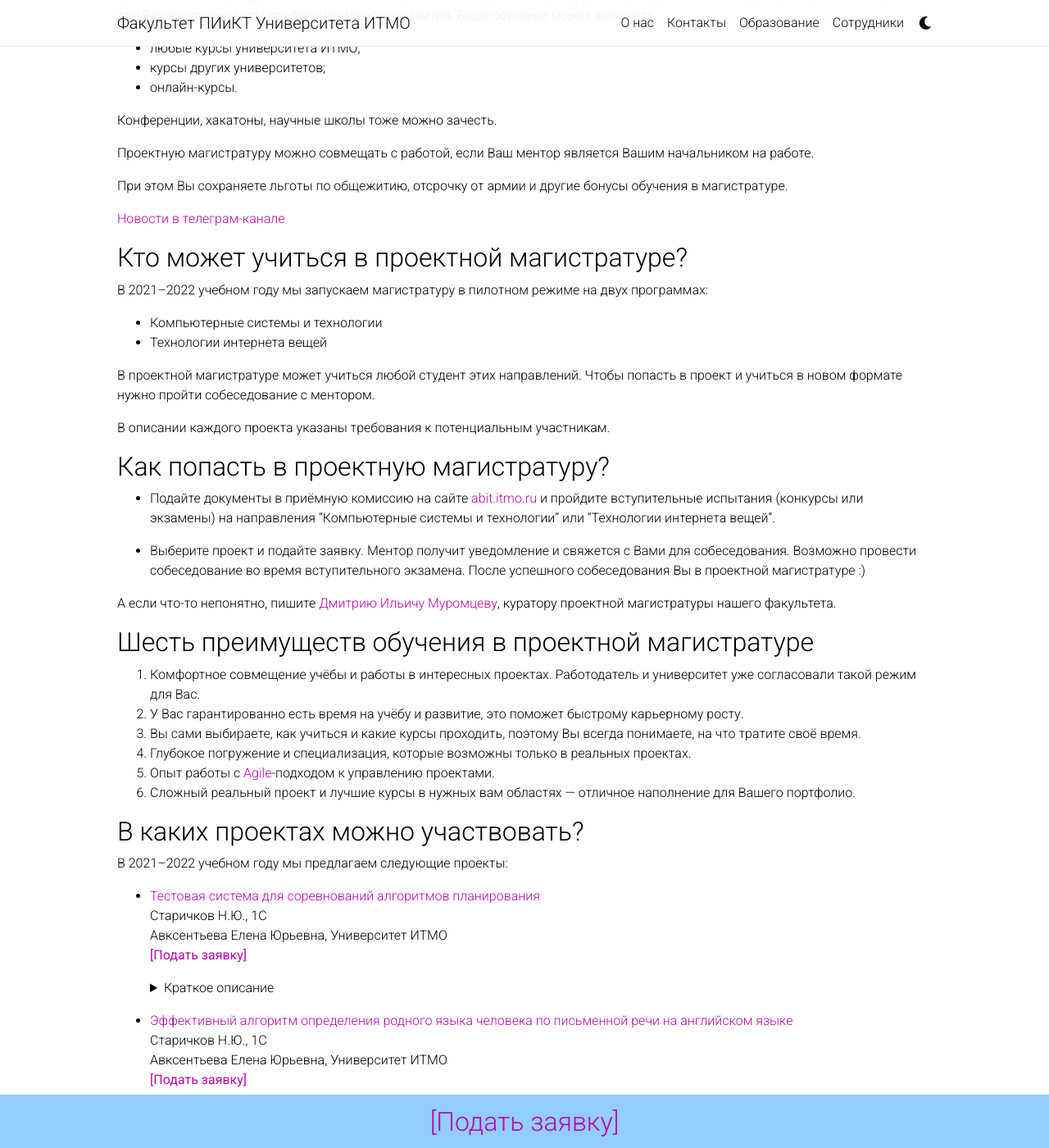
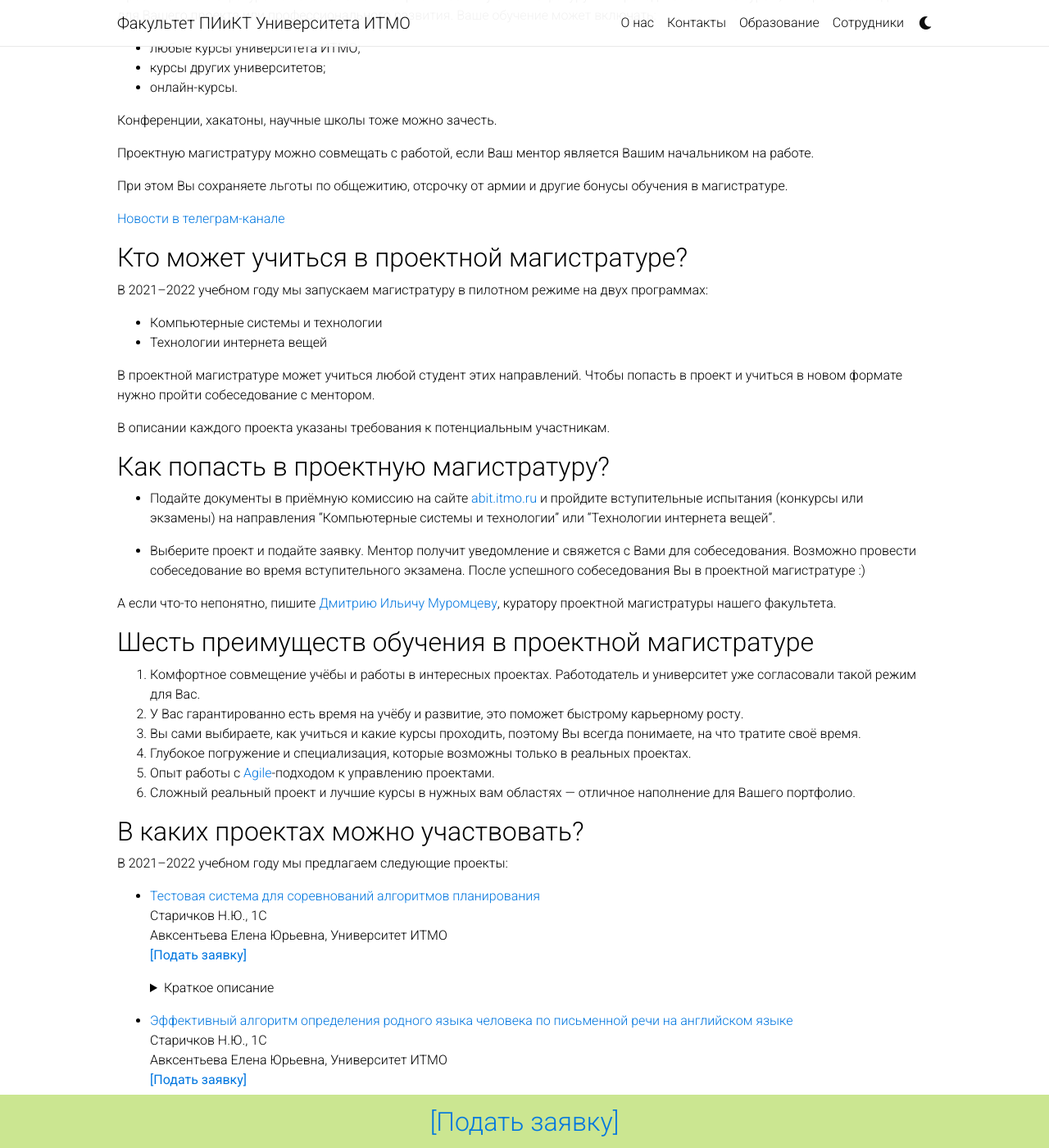
Before and after one commit to itmo-cse/itmo-cse.github.io, a Jekyll site: the page built from _pages/project-based-masters.md, in a window 1280 px wide and 1400 px high, scrolled down 255 px. Shown: the whole window at 82% size. Built offline with Jekyll 4.4.1, drawn with Linux system fonts in a browser that asks for light colours; nearby versions of some CDN libraries; a style sheet for code colours, icons or effects is not loaded.

Commit message:
fix colors

```diff
--- a/_sass/_themes.scss
+++ b/_sass/_themes.scss
@@ -7,9 +7,9 @@
   --global-code-bg-color: #{$code-bg-color-light};
   --global-text-color: #{$black-color};
   --global-text-color-light: #{$grey-color};
-  --global-theme-color: #{$purple-color};
+  --global-theme-color: #{$blue-color};
   --global-hover-color: #{$purple-color};
-  --global-footer-bg-color: #{$blue-color-light};
+  --global-footer-bg-color: #{$footer-green};
   --global-footer-text-color: #{$grey-color-light};
   --global-footer-link-color: #{$white-color};
   --global-distill-app-color: #{$grey-color};
--- a/_sass/_variables.scss
+++ b/_sass/_variables.scss
@@ -23,7 +23,7 @@
 $pink-color:          #f92080 !default;
 $pink-color-light:    #ffdddd !default;
 $yellow-color:        #efcc00 !default;
-
+$footer-green:        #cbe691 !default;
 $grey-color:          #828282 !default;
 $grey-color-light:    lighten($grey-color, 40%);
 $grey-color-dark:     darken($grey-color, 25%);
```
